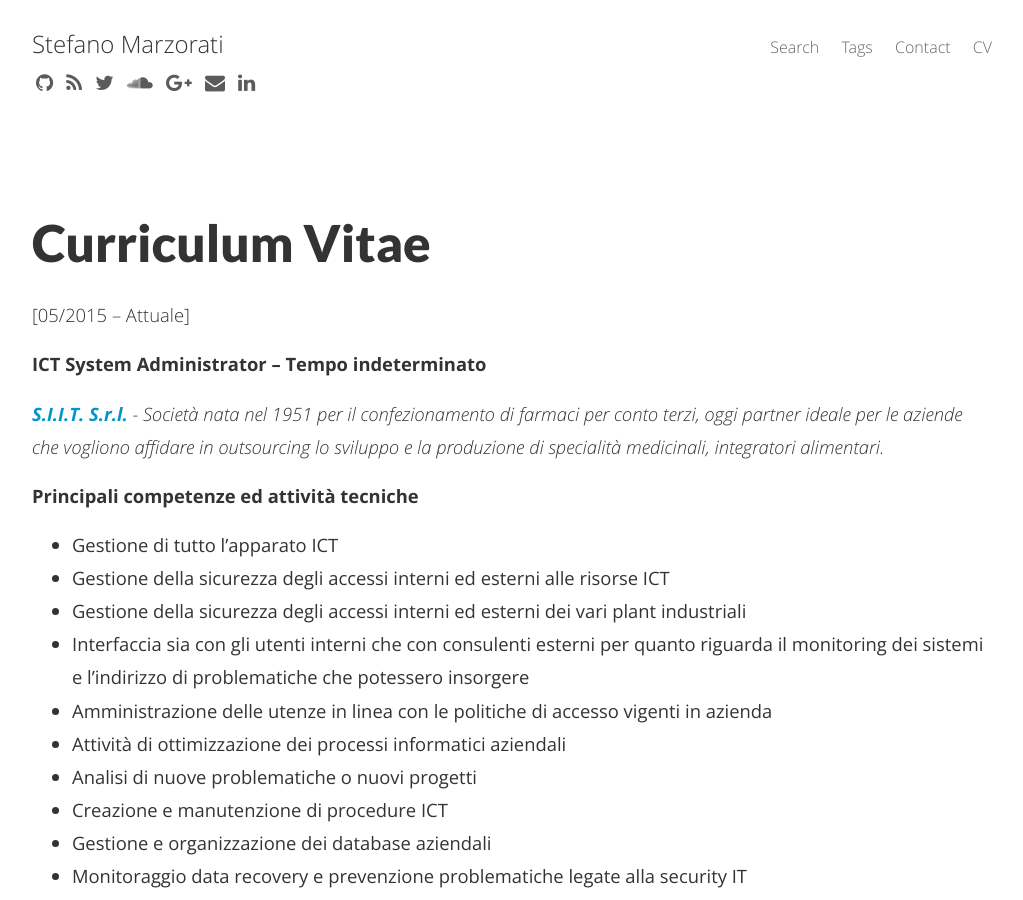
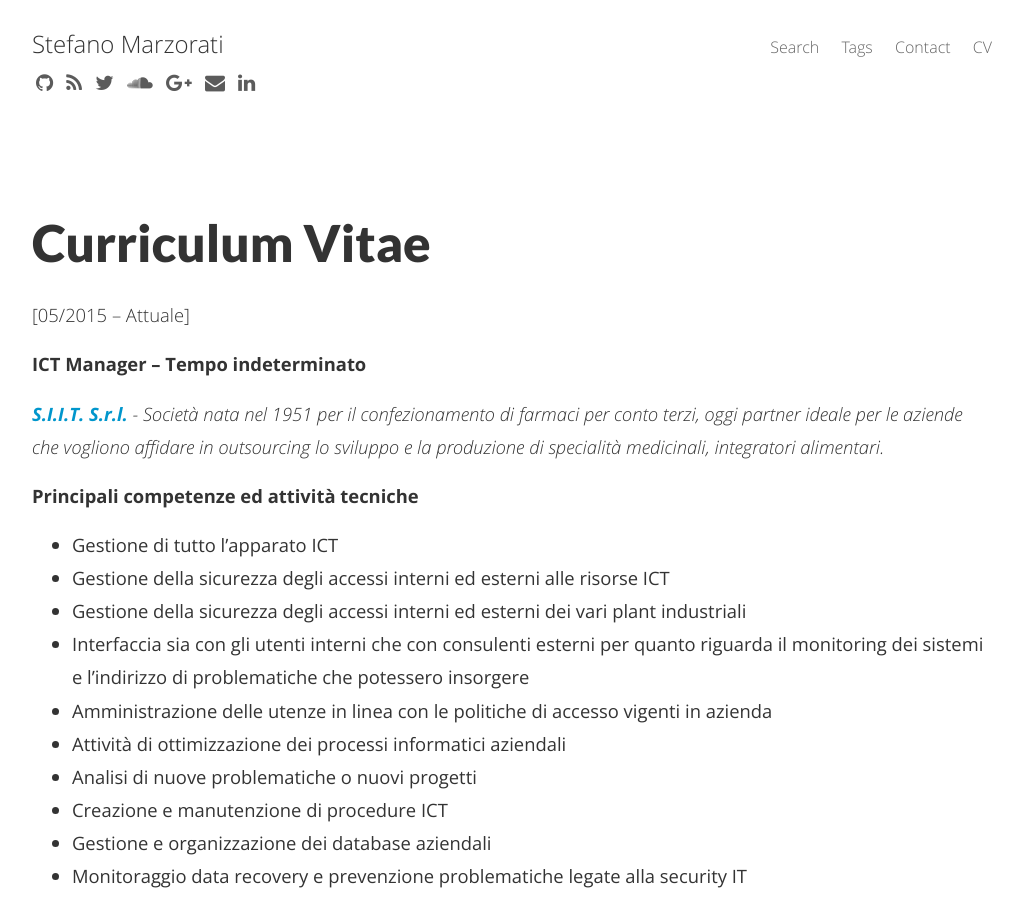
Before and after one commit to marste/Blog, a Jekyll site: the page built from curriculum-vitae.md, in a window 1280 px wide and 900 px high. Shown: the whole window, without its empty margins (128-1151 px from the left). Built offline with Jekyll 4.4.1, drawn with Linux system fonts in a browser that asks for light colours; nearby versions of some CDN libraries.

```diff
--- a/curriculum-vitae.md
+++ b/curriculum-vitae.md
@@ -5,7 +5,7 @@
 ---
 [05/2015 – Attuale]
 
-**ICT System Administrator – Tempo indeterminato**
+**ICT Manager – Tempo indeterminato**
 
 *<b><a href="http://www.siitgroup.com/" target="_blank">S.I.I.T. S.r.l.</a></b> - Società nata nel 1951 per il confezionamento di farmaci per conto terzi, oggi partner ideale per le aziende che vogliono affidare in outsourcing lo sviluppo e la produzione di specialità medicinali, integratori alimentari.*
 
```
